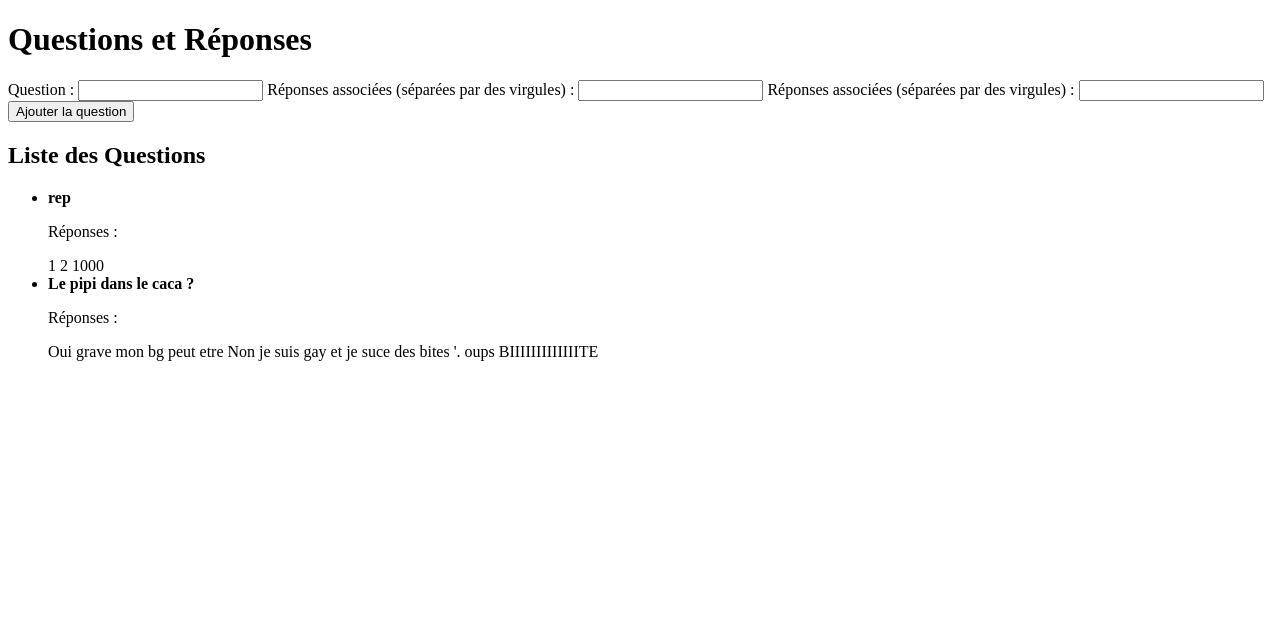
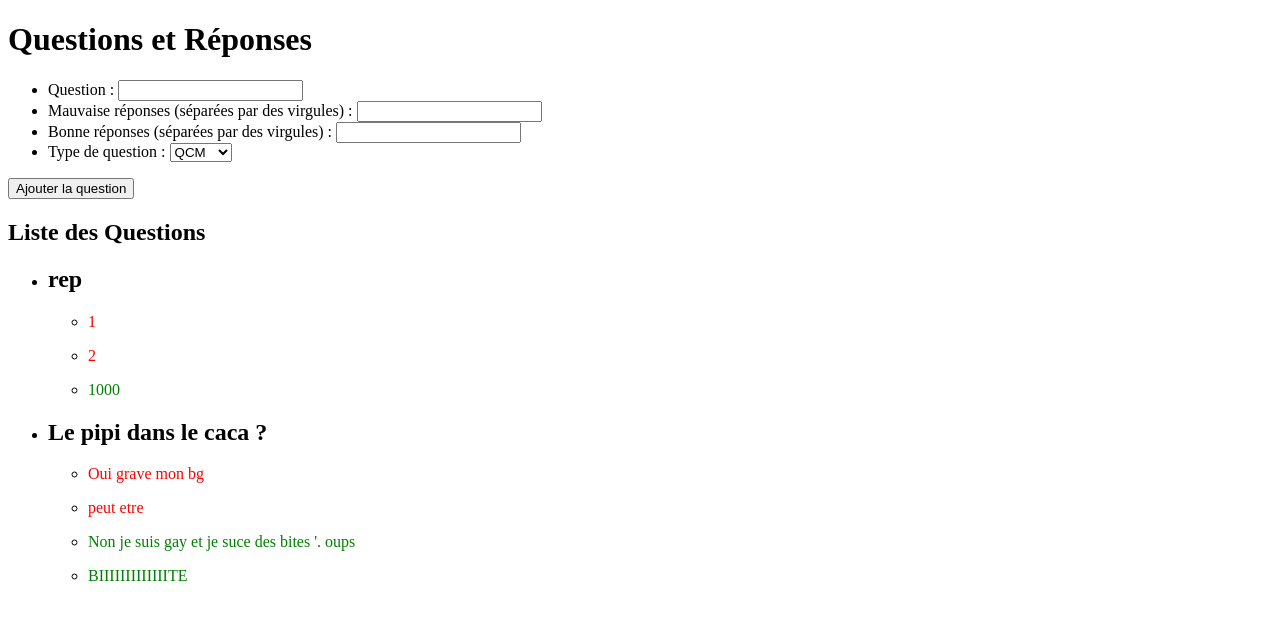
Before and after one commit to Doucet-Noam1/Projet_PHP, a PHP site: page / in a window 1280 px wide. Shown: the top 620 px of the page. Run offline with PHP 8.4, Linux system fonts and the light colour scheme; data comes from the database, SQL or seed files in the repository; both versions use the stored data as it was after the commit.

Commit message:
fin acceuil

```diff
--- a/bd.php
+++ b/bd.php
@@ -1,4 +1,6 @@
 <?php
+
+function loadBD() {
 try {
     // Suppression de la base de données existante
     if (file_exists('ma_base_de_donnees.db')) {
@@ -50,17 +52,20 @@ $bdd->exec('CREATE TABLE IF NOT EXISTS Reponse (
  $bdd->exec("INSERT INTO TypeQuestion (libelle_type) VALUES ('Vrai/Faux')");
  $bdd->exec("INSERT INTO TypeQuestion (libelle_type) VALUES ('Nombre')");
 
- // Ajout d'une question liée à un quizz
- $bdd->exec("INSERT INTO Question (id_quizz, id_type,id_question, libelle_question) VALUES (1, 1,1, 'Le PHP est un langage de programmation')");
+ echo "Données insérées avec succès.";
+ return $bdd;
+    } catch (PDOException $e) {
+        die('Erreur : ' . $e->getMessage());
+    }
+}
 
- // Ajout de réponses associées à la question
- $bdd->exec("INSERT INTO Reponse (id_question,id_quizz, id_reponse, libelle_reponse, est_correct) VALUES (1, 1,1, 'Vrai', 1)");
- $bdd->exec("INSERT INTO Reponse (id_question,id_quizz, id_reponse, libelle_reponse, est_correct) VALUES (1, 1,2, 'Faux', 0)");
-
- echo "Données insérées avec succès.";
-function getMaxIDquestion($id_quizz, $bdd){
+ function getMaxIDquestion($id_quizz, $bdd){
     $query = $bdd->query("SELECT MAX(id_question) AS max_id FROM Question WHERE id_quizz = " . $id_quizz);
     $result = $query->fetch(PDO::FETCH_ASSOC);
+
+    if($result['max_id'] == null){
+        return 1;
+    }
 
     return $result['max_id'] +1;
 }
@@ -68,10 +73,11 @@ function getMaxIDReponse($id_quizz,$id_question, $bdd){
     $query = $bdd->query("SELECT MAX(id_reponse) AS max_id FROM Reponse WHERE id_quizz = " . $id_quizz ." and id_question = " . $id_question);
     $result = $query->fetch(PDO::FETCH_ASSOC);
 
+    if($result['max_id'] == null){
+        return 1;
+    }
+
     return $result['max_id'] +1;
 }
-echo getMaxIDReponse(1,1,$bdd);
-} catch (PDOException $e) {
-    die('Erreur : ' . $e->getMessage());
-}
+
 ?>
--- a/index.php
+++ b/index.php
@@ -1,5 +1,6 @@
 <?php
 // Connexion à la base de données SQLite
+require "bd.php";
 try {
     $bdd = new PDO('sqlite:ma_base_de_donnees.db');
     $bdd->setAttribute(PDO::ATTR_ERRMODE, PDO::ERRMODE_EXCEPTION);
@@ -13,11 +14,30 @@ if ($_POST) {
     $question = $_POST['question'];
     $reponses = $_POST['reponses'];
     $types = $_POST['types'];
+    $est_correct = $_POST['est_correct'];
+
 
     // Insérer la question dans la base de données
+    $idQuestion = getMaxIDQuestion(2, $bdd);
+    $stmt = $bdd->prepare("INSERT INTO Question (id_quizz,id_question, id_type, libelle_question) VALUES (2,".$idQuestion.", ?, ?)");
+    $stmt->execute([$types,$question]);
 
-    $stmt = $bdd->prepare("INSERT INTO Question (id_quizz, id_type, libelle_question) VALUES (".getMaxIDQuestion($quiz, $bdd).", ?, ?)");
-    $stmt->execute([$types],[$question]);
+    $idReponse = getMaxIDReponse(2, $idQuestion, $bdd);
+    foreach (explode(',', $reponses) as $reponse) {
+        $stmtR = $bdd->prepare("INSERT INTO Reponse (id_question, id_quizz, id_reponse, libelle_reponse, est_correct) VALUES (?, 2, ?, ?, 0)");
+        $stmtR->execute([$idQuestion, $idReponse, $reponse]);
+        $idReponse++;
+    }
+
+    $idReponse = getMaxIDReponse(2, $idQuestion, $bdd);
+    foreach (explode(',', $est_correct) as $est_correctR) {
+        $stmtR = $bdd->prepare("INSERT INTO Reponse (id_question, id_quizz, id_reponse, libelle_reponse, est_correct) VALUES (?, 2, ?, ?, 1)");
+        $stmtR->execute([$idQuestion, $idReponse, $est_correctR]);
+        $idReponse++;
+    }
+
+
+
 }
 
 // Vérifier si la table 'questions' existe
@@ -45,31 +65,56 @@ $questions = $requete->fetchAll(PDO::FETCH_ASSOC);
 
     <!-- Formulaire d'ajout de question -->
     <form method="post" action="">
-        <label for="question">Question :</label>
-        <input type="text" name="question" required>
 
-        <label for="reponses">Réponses associées (séparées par des virgules) :</label>
-        <input type="text" name="reponses" required>
 
-        <label for="types">Réponses associées (séparées par des virgules) :</label>
-        <input type="select" name="types" required>
-
+        <ul>
+            <li>
+                <label for="question">Question :</label>
+                <input type="text" name="question" required>
+            </li>
+            <li>
+                <label for="reponses">Mauvaise réponses (séparées par des virgules) :</label>
+                <input type="text" name="reponses" required>
+            </li>
+            <li>
+                <label for="est_correct">Bonne réponses (séparées par des virgules) :</label>
+                <input type="text" name="est_correct" required>
+            </li>
+            <li>
+                <label for="types">Type de question :</label>
+                <select type="select" name="types" required>
+                    <option value="1">QCM</option>
+                    <option value="2">Texte</option>
+                    <option value="3">Chiffre</option>
+                    <option value="4">Autre</option>
+                </select>
+            </li>
+        </ul>
         <button type="submit">Ajouter la question</button>
     </form>
 
     <!-- Affichage des questions et réponses -->
     <h2>Liste des Questions</h2>
     <ul>
-        <?php foreach ($questions as $q) : ?>
-            <li>
-            <strong><?= htmlspecialchars($q['libelle_question']); ?></strong><br>
-                <?php $rep = $bdd->query('SELECT * FROM reponse where id_question =' . $q["id_question"])->fetchAll();?>
-                <p>Réponses :</p>
-                <?php foreach ($rep as $r) : ?>
-                    <?= htmlspecialchars($r['libelle_reponse']); ?>
-                <?php endforeach; ?>
-            </li>
-        <?php endforeach; ?>
+        <?php
+        foreach ($questions as $q) :
+            echo "<li>";
+                echo "<h2>". htmlspecialchars($q['libelle_question']). "</h2>" ;
+                $rep = $bdd->query('SELECT * FROM reponse WHERE id_question =' . $q["id_question"]);
+                echo "<ul>";
+                    foreach ($rep as $r) :
+                        echo "<li>";
+                            if ($r['est_correct'] == 1) {
+                                echo "<p style='color:green'>".htmlspecialchars($r['libelle_reponse'])."</p>";
+                            } else {
+                                echo "<p style='color:red'>".htmlspecialchars($r['libelle_reponse'])."</p>";
+                            }
+                        echo "</li>";
+                    endforeach;
+                echo "</ul>";
+            echo "</li>";
+        endforeach;
+        ?>
     </ul>
 
 </body>
--- /dev/null
+++ b/loadbd.php
@@ -0,0 +1,4 @@
+<?php
+require "bd.php";
+loadBD();
+?>
```
Also changed, not shown: ma_base_de_donnees.db (added).
